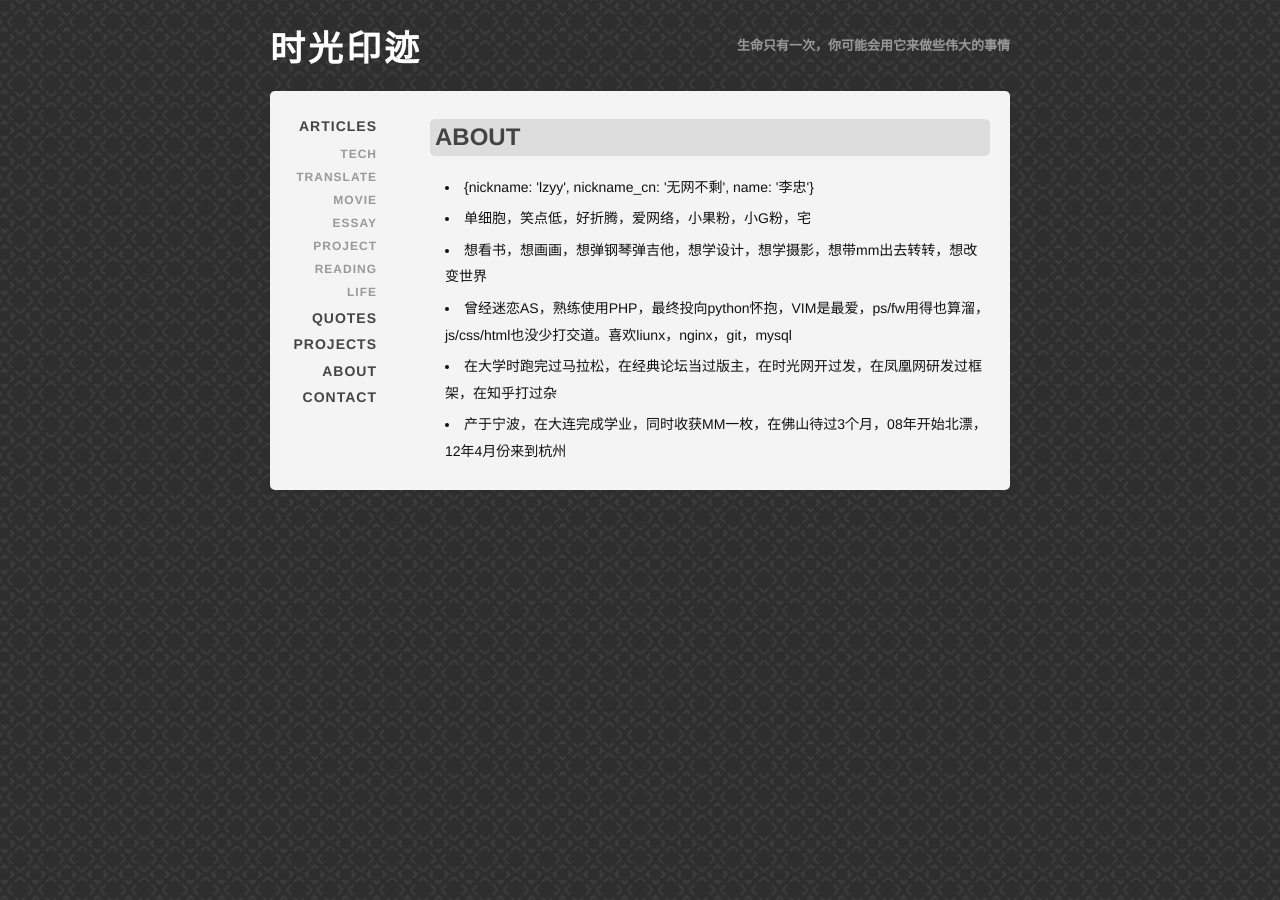
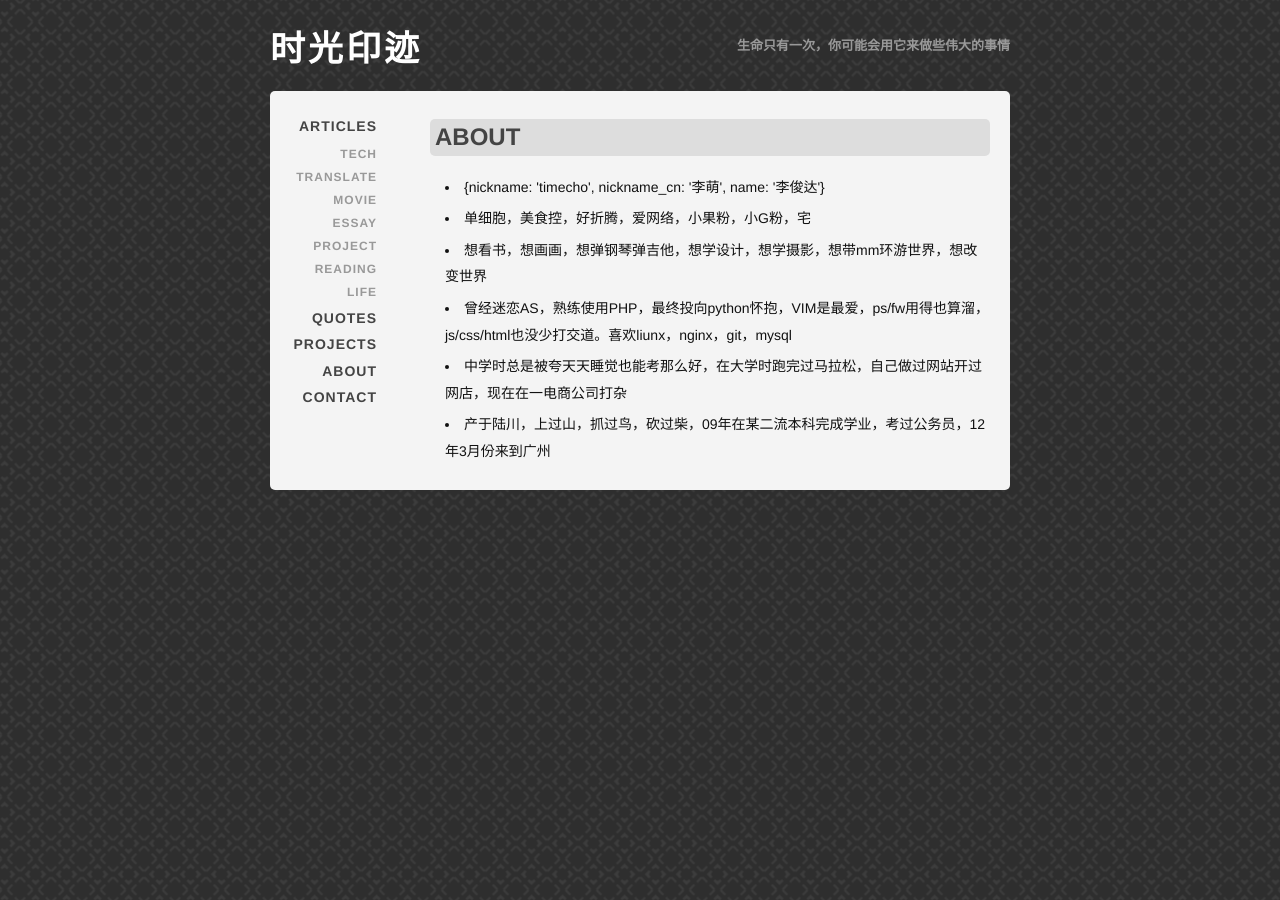
Before and after one commit to timecho/timecho.github.com, a Jekyll site: the page built from about.html, in a window 1280 px wide. Built offline with Jekyll 4.4.1, drawn with Linux system fonts in a browser that asks for light colours; Markdown is read by kramdown in place of the engine named in the settings.

Commit message:
Update about.html

```diff
--- a/about.html
+++ b/about.html
@@ -5,10 +5,10 @@ layout: profile
 <h1>ABOUT</h1>
 
 <ul class="index">
-<li>{nickname: 'lzyy', nickname_cn: '无网不剩', name: '李忠'}</li>
-<li>单细胞，笑点低，好折腾，爱网络，小果粉，小G粉，宅</li>
-<li>想看书，想画画，想弹钢琴弹吉他，想学设计，想学摄影，想带mm出去转转，想改变世界</li>
+<li>{nickname: 'timecho', nickname_cn: '李萌', name: '李俊达'}</li>
+<li>单细胞，美食控，好折腾，爱网络，小果粉，小G粉，宅</li>
+<li>想看书，想画画，想弹钢琴弹吉他，想学设计，想学摄影，想带mm环游世界，想改变世界</li>
 <li>曾经迷恋AS，熟练使用PHP，最终投向python怀抱，VIM是最爱，ps/fw用得也算溜，js/css/html也没少打交道。喜欢liunx，nginx，git，mysql</li>
-<li>在大学时跑完过马拉松，在经典论坛当过版主，在时光网开过发，在凤凰网研发过框架，在知乎打过杂</li>
-<li>产于宁波，在大连完成学业，同时收获MM一枚，在佛山待过3个月，08年开始北漂，12年4月份来到杭州</li>
+<li>中学时总是被夸天天睡觉也能考那么好，在大学时跑完过马拉松，自己做过网站开过网店，现在在一电商公司打杂</li>
+<li>产于陆川，上过山，抓过鸟，砍过柴，09年在某二流本科完成学业，考过公务员，12年3月份来到广州</li>
 </ul>
```
